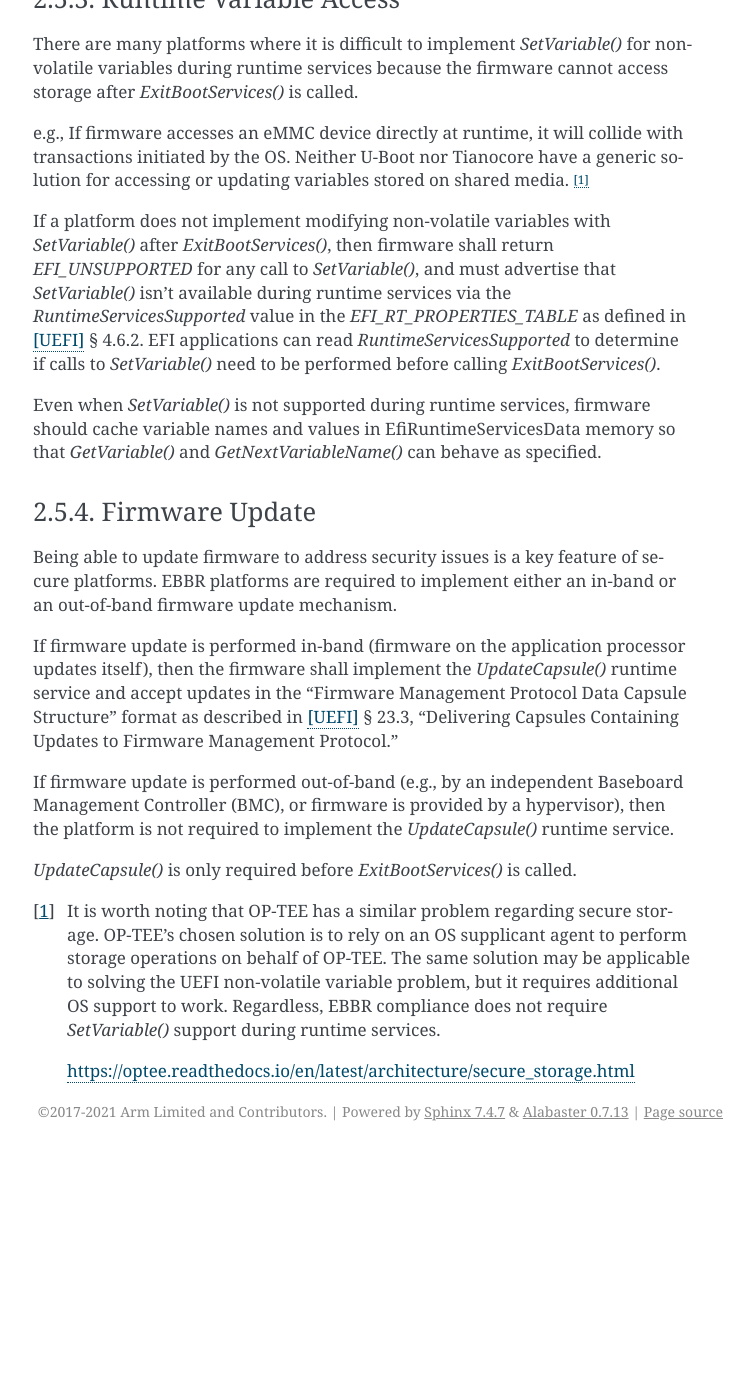
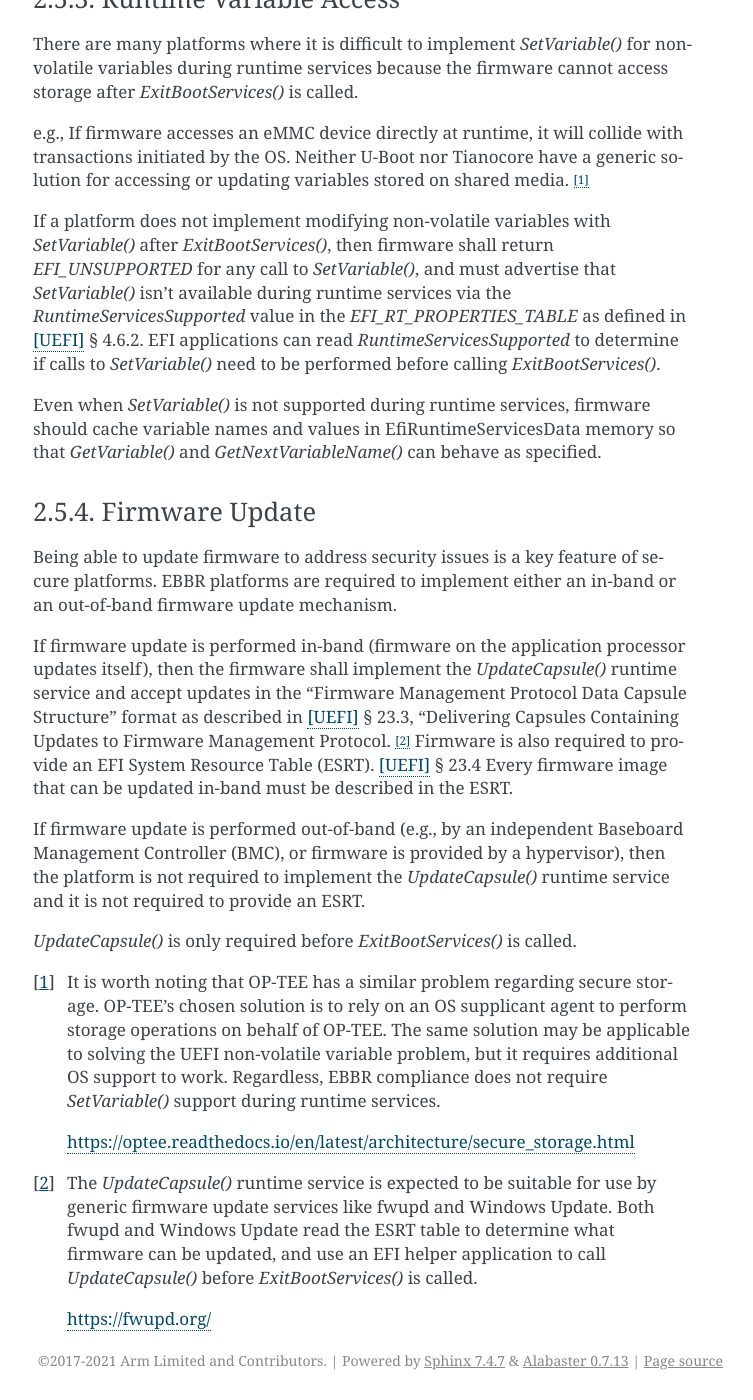
Before and after one commit to ARM-software/ebbr, a Sphinx documentation site: the page built from source/chapter2-uefi.rst, in a window 1280 px wide and 1400 px high, scrolled down 9435 px. Shown: the whole window, without its empty margins (387-1140 px from the left). Built offline with Sphinx 7.4.7, drawn with Linux system fonts in a browser that asks for light colours; before the commit the page ends 10586 px from its top, so only the background shows below that.

Commit message:
chapter2: require ESRT
Revert commit 4458f3060d15 ("Relax Update requirements by dropping ESRT")
and make it clear that ESRT is only required when capsule update is
implemented.

Signed-off-by: Vincent Stehlé <vincent.stehle@arm.com>

```diff
--- a/source/chapter2-uefi.rst
+++ b/source/chapter2-uefi.rst
@@ -482,13 +482,17 @@ EBBR platforms are required to implement either an in-band or an out-of-band fir
 If firmware update is performed in-band (firmware on the application processor updates itself),
 then the firmware shall implement the `UpdateCapsule()` runtime service and accept updates in the
 "Firmware Management Protocol Data Capsule Structure" format as described in [UEFI]_ § 23.3,
-"Delivering Capsules Containing Updates to Firmware Management Protocol."
+"Delivering Capsules Containing Updates to Firmware Management Protocol.  [#FMPNote]_
+Firmware is also required to provide an EFI System Resource Table (ESRT). [UEFI]_ § 23.4
+Every firmware image that can be updated in-band must be described in the ESRT.
 
 If firmware update is performed out-of-band (e.g., by an independent Baseboard
 Management Controller (BMC), or firmware is provided by a hypervisor),
-then the platform is not required to implement the `UpdateCapsule()` runtime service.
+then the platform is not required to implement the `UpdateCapsule()` runtime
+service and it is not required to provide an ESRT.
 
 `UpdateCapsule()` is only required before `ExitBootServices()` is called.
+
 
 .. [#OPTEESupplicant] It is worth noting that OP-TEE has a similar problem
    regarding secure storage.
@@ -500,3 +504,11 @@ then the platform is not required to implement the `UpdateCapsule()` runtime ser
    during runtime services.
 
    https://optee.readthedocs.io/en/latest/architecture/secure_storage.html
+
+.. [#FMPNote] The `UpdateCapsule()` runtime service is expected to be suitable
+   for use by generic firmware update services like fwupd and Windows Update.
+   Both fwupd and Windows Update read the ESRT table to determine what firmware
+   can be updated, and use an EFI helper application to call `UpdateCapsule()`
+   before `ExitBootServices()` is called.
+
+   https://fwupd.org/
```
